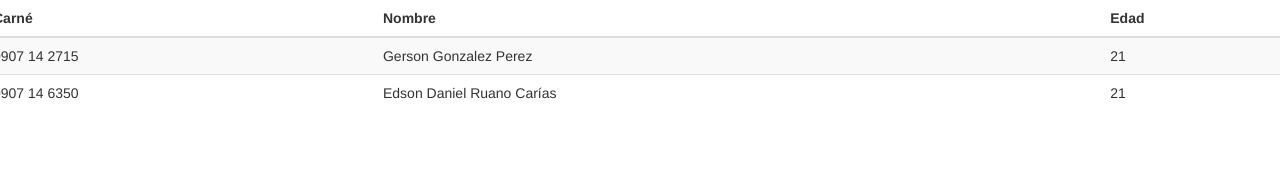
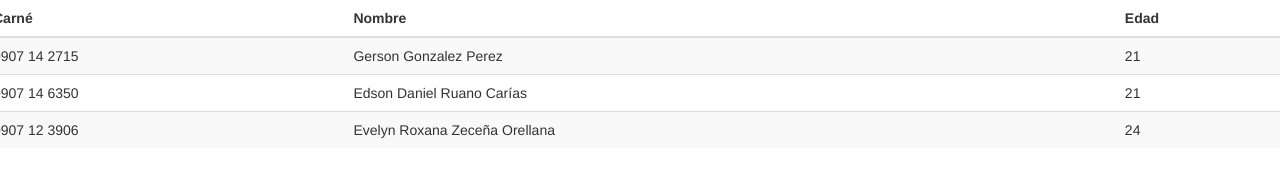
Before and after one commit to GersonBernar/todos, a plain HTML site: page Tarea#3 Ingenieria de Software.html in a window 1280 px wide. Drawn offline with nearby package versions, Linux system fonts and the light colour scheme.

Commit message:
Yo Edson Ruano agrego a Roxana Zeceña

```diff
--- a/Tarea#3 Ingenieria de Software.html
+++ b/Tarea#3 Ingenieria de Software.html
@@ -33,6 +33,11 @@
 							<td>Edson Daniel Ruano Carías</td>
 							<td>21</td>
 						</tr>
+						<tr>
+							<td>0907 12 3906</td>
+							<td>Evelyn Roxana Zeceña Orellana</td>
+							<td>24</td>
+						</tr>
 				</tbody>
 			</table>
 		</div>
```
